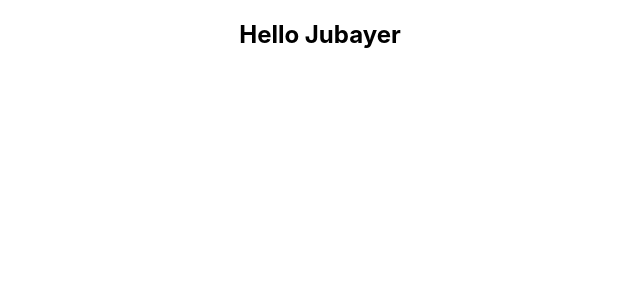
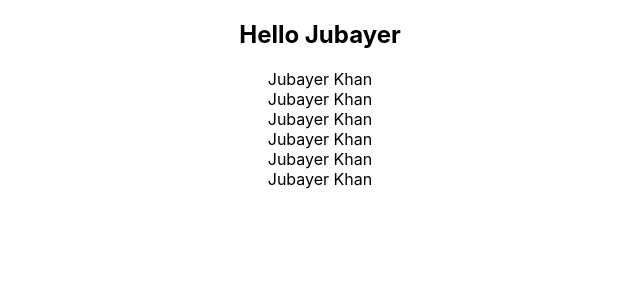
Before and after one commit to jakdev047/reactTypescript, a React (Create React App) app: page / in a window 1280 px wide. Shown: the top 300 px of the page, without its empty margins (320-960 px from the left). Built offline with nearby package versions, Linux system fonts and the light colour scheme.

Commit message:
basic pops

```diff
--- a/src/App.tsx
+++ b/src/App.tsx
@@ -1,11 +1,20 @@
 import React from "react";
 import "./App.css";
 import Greet from "./components/Greet";
+import Person from "./components/Person";
+import PersonList from "./components/PersonList";
+import { personList } from "./utils/data";
 
 function App() {
+  const personName = {
+    firstName: "Jubayer",
+    lastName: "Khan",
+  };
   return (
     <div className="App">
       <Greet name={"Jubayer"} />
+      <Person name={personName} />
+      <PersonList names={personList} />
     </div>
   );
 }
--- /dev/null
+++ b/src/components/Person.tsx
@@ -0,0 +1,10 @@
+import React from "react";
+import { PersonProps } from "../type";
+
+export default function Person(props: PersonProps) {
+  return (
+    <div>
+      {props?.name?.firstName} {props?.name?.lastName}
+    </div>
+  );
+}
--- /dev/null
+++ b/src/components/PersonList.tsx
@@ -0,0 +1,13 @@
+import React from "react";
+import { PersonListProps } from "../type";
+import Person from "./Person";
+
+export default function PersonList(props: PersonListProps) {
+  return (
+    <div>
+      {props?.names?.map((name, index) => {
+        return <Person key={index} name={name} />;
+      })}
+    </div>
+  );
+}
--- /dev/null
+++ b/src/utils/data.js
@@ -0,0 +1,22 @@
+export const personList = [
+  {
+    firstName: "Jubayer",
+    lastName: "Khan",
+  },
+  {
+    firstName: "Jubayer",
+    lastName: "Khan",
+  },
+  {
+    firstName: "Jubayer",
+    lastName: "Khan",
+  },
+  {
+    firstName: "Jubayer",
+    lastName: "Khan",
+  },
+  {
+    firstName: "Jubayer",
+    lastName: "Khan",
+  },
+];
```
Also changed, not shown: src/type/index.tsx (+10 -0 lines).
